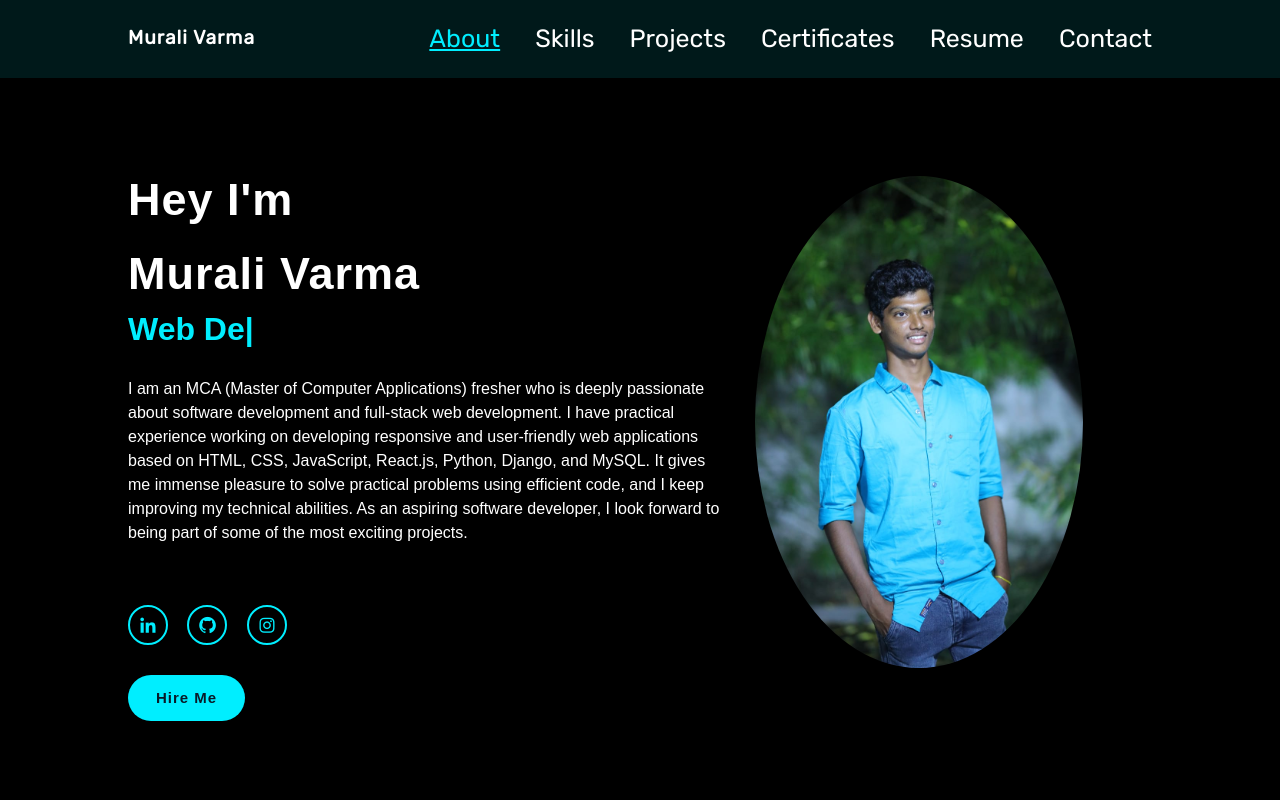
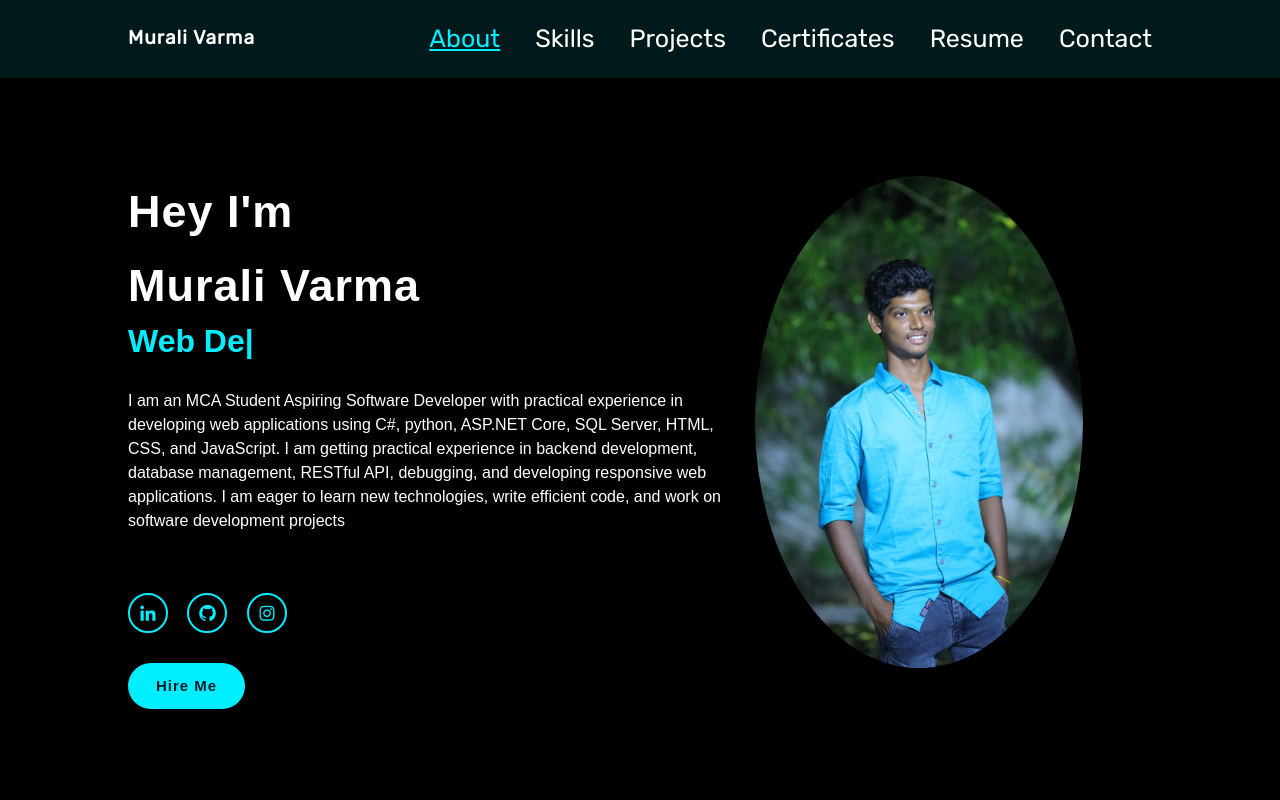
Before and after one commit to Muralivarma13/portfolio-js, a plain HTML site: page index.html in a window 1280 px wide. Shown: the top 800 px of the page. Drawn offline with nearby package versions, Linux system fonts and the light colour scheme.

Commit message:
change about

```diff
--- a/index.html
+++ b/index.html
@@ -56,7 +56,8 @@
                 <h1>Hey I'm</h1>
                 <h1>Murali Varma</h1>
                 <h4 style="--i:6"> <span class="text"></span></h4><br>
-                <p>I am an MCA (Master of Computer Applications) fresher who is deeply passionate about software development and full-stack web development. I have practical experience working on developing responsive and user-friendly web applications based on HTML, CSS, JavaScript, React.js, Python, Django, and MySQL. It gives me immense pleasure to solve practical problems using efficient code, and I keep improving my technical abilities. As an aspiring software developer, I look forward to being part of some of the most exciting projects.</p>
+                <p>I am an MCA Student Aspiring Software Developer with practical experience in developing web applications using C#,
+                   python, ASP.NET Core, SQL Server, HTML, CSS, and JavaScript. I am getting practical experience in backend development, database management, RESTful API, debugging, and developing responsive web applications. I am eager to learn new technologies, write efficient code, and work on software development projects</p>
                 <h4 style="--i:6"> <span class="text"></span></h4>
 
 
```
Also changed, not shown: 1 other file.
